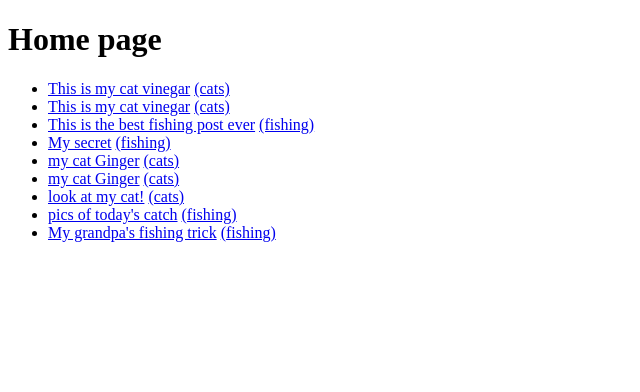
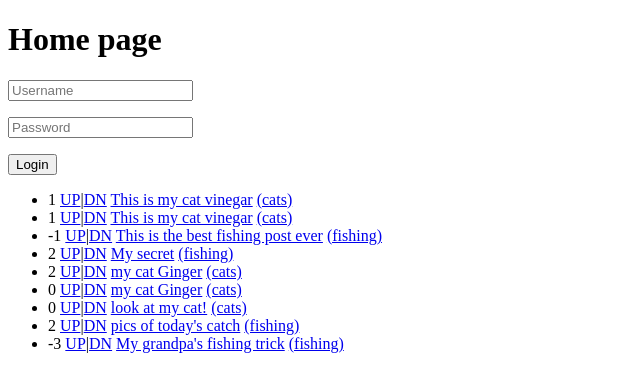
Before and after one commit to nmaltais/Saiddit, a Django app: page / in a window 1280 px wide. Shown: the top 392 px of the page, without its empty margins (0-640 px from the left). Run offline with Django 3.2, Linux system fonts and the light colour scheme; data comes from the database, SQL or seed files in the repository; both versions use the stored data as it was after the commit.

Commit message:
Features: Voting on posts and comments

```diff
--- a/saidditApp/models.py
+++ b/saidditApp/models.py
@@ -37,3 +37,27 @@ class Comment(models.Model):
 
     def __unicode__(self):
         return u'%s (Author:%s on post:%s)' % (self.content, self.user, self.post)
+
+
+class PostVote(models.Model):
+    user = models.ForeignKey(User)
+    post = models.ForeignKey(Post)
+    direction = models.IntegerField(choices=(
+        (-1, "up"),
+        (1, "down"),
+    ))
+
+    def __unicode__(self):
+        return u'(%s voted %s on post ID %d)' % (self.user.username, self.direction, self.post.id)
+
+
+class CommentVote(models.Model):
+    user = models.ForeignKey(User)
+    comment = models.ForeignKey(Comment)
+    direction = models.IntegerField(choices=(
+        (-1, "up"),
+        (1, "down"),
+    ))
+
+    def __unicode__(self):
+        return u'(%s voted %s on post ID %d)' % (self.user.username, self.direction, self.comment.id)
--- a/saidditApp/urls.py
+++ b/saidditApp/urls.py
@@ -7,8 +7,9 @@ urlpatterns = [
     url('^logout/$', views.logoutfunc),
     url('^r/(?P<subsaidditname>\w+)/(?P<postid>[0-9]+)/$', views.viewpostpage),
     url('^r/(?P<subsaidditname>\w+)/$', views.viewsubsaidditpage),
-    url('^addpost/(?P<subsaidditname>.+)/$', views.addpostpage),
+    url('^addpost/(?P<subsaidditname>\w+)/$', views.addpostpage),
     url('^addcomment/(?P<postid>[0-9]+)/$', views.addcommentfunc),
-    url('^register/$', views.registerpage)
-
+    url('^register/$', views.registerpage),
+    url('^postvote/(?P<direction>\w+)/(?P<postid>[0-9]+)/(?P<path>\w+)/$', views.postvotefunc),
+    url('^commentvote/(?P<direction>\w+)/(?P<commentid>[0-9]+)/$', views.commentvotefunc),
 ]
--- a/saidditApp/views.py
+++ b/saidditApp/views.py
@@ -9,11 +9,11 @@ from saidditApp.models import *
 
 def homepage(request):
     c = {}
-    c.update({'posts': Post.objects.all()})
+    c.update({'request': request, 'posts': Post.objects.all()})
 
     if request.user.is_authenticated():
         c.update({'loggedinuser': request.user.username})
-    return render_to_response("saidditApp/index.html", c)
+    return render_to_response("saidditApp/index.html", c, context_instance=RequestContext(request))
 
 
 def viewsubsaidditpage(request, subsaidditname):
@@ -66,10 +66,11 @@ def loginpage(request):
         else:
             #Not authenticated
             c.update({'message': "Authentication failed"})
-            return render_to_response("saidditApp/login.html", c, context_instance=RequestContext(request))
+            return redirect("/")
+            #return render_to_response("saidditApp/index.html", c, context_instance=RequestContext(request))
     else:
         #No one tried login in
-        return render_to_response("saidditApp/login.html", c, context_instance=RequestContext(request))
+        return render_to_response("saidditApp/index.html", c, context_instance=RequestContext(request))
 
 
 def logoutfunc(request):
@@ -93,7 +94,7 @@ def viewpostpage(request, subsaidditname, postid):
         comments = Comment.objects.filter(post=post)
     except Comment.DoesNotExist:
         c.update({'post': post})
-        return render_to_response("saidditApp/viewpost.html", c, context__instance=RequestContext(request))
+        return render_to_response("saidditApp/viewpost.html", c, context_instance=RequestContext(request))
 
     c.update({'post': post, 'comments': comments})
     return render_to_response("saidditApp/viewpost.html", c, context_instance=RequestContext(request))
@@ -129,3 +130,51 @@ def addcommentfunc(request, postid):
             comment.save()
     subsaidditname = post.subsaiddit.name
     return redirect("/r/%s/%d/" % (subsaidditname, post.id))
+
+def postvotefunc(request, direction, postid, path):
+    if request.user.is_authenticated():
+        user = request.user
+        post = Post.objects.get(id=postid)
+        if direction == 'up':
+            value = 1
+        elif direction == 'down':
+            value = -1
+
+        try:
+            vote = PostVote.objects.get(user=user, post=post)
+        except PostVote.DoesNotExist:
+            vote = PostVote(user=user, post=post, direction=value)
+            vote.save()
+
+            post.score += value
+            post.save()
+
+    if path == "home":
+        return redirect("/")
+    else:
+        subsaidditname = post.subsaiddit.name
+        return redirect("/r/%s/" % subsaidditname)
+
+
+
+def commentvotefunc(request, direction, commentid):
+    if request.user.is_authenticated():
+        user = request.user
+        comment = Comment.objects.get(id=commentid)
+        if direction == 'up':
+            value = 1
+        elif direction == 'down':
+            value = -1
+
+        try:
+            vote = CommentVote.objects.get(user=user, comment=comment)
+        except CommentVote.DoesNotExist:
+            vote = CommentVote(user=user, comment=comment, direction=value)
+            vote.save()
+
+            comment.score += value
+            comment.save()
+
+        post = comment.post
+        subsaidditname = post.subsaiddit.name
+        return redirect("/r/%s/%d" % (subsaidditname, post.id))
--- a/templates/saidditApp/index.html
+++ b/templates/saidditApp/index.html
@@ -7,14 +7,45 @@
 <body>
     <h1>Home page</h1>
 
+
+
+
+
+
 {%  if loggedinuser %}
     <p>Hi {{ loggedinuser }}, <a href="/logout/">logout</a></p>
+{% else %}
+    {%  if message %}
+        <p>{{ message }}</p>
+    {% endif %}
+    <section class="container">
+        <div class="login">
+          <form method="post" action="/login/">
+              {% csrf_token %}
+            <p><input type="text" name="username" value="" placeholder="Username"></p>
+            <p><input type="password" name="password" value="" placeholder="Password"></p>
+            <!--<p class="remember_me">
+              <label>
+                <input type="checkbox" name="remember_me" id="remember_me">
+                Remember me on this computer
+              </label>
+            </p>-->
+            <p class="submit"><input type="submit" name="submit" value="Login"></p>
+          </form>
+        </div>
+
+        <!--<div class="login-help">
+          <p>Forgot your password? <a href="index.html">Click here to reset it</a>.</p>
+        </div>-->
+    </section>
 {% endif %}
 
 {% if posts %}
     <ul>
     {% for post in posts reversed%}
         <li>
+            {{ post.score }}
+            <a href="/postvote/up/{{ post.id }}/home/">UP</a>|<a href="/postvote/down/{{ post.id }}/home/">DN</a>
             <a href="/r/{{ post.subsaiddit.name }}/{{ post.id }}/">{{ post.title }}</a>
             <a href="/r/{{ post.subsaiddit.name }}/">({{ post.subsaiddit.name }})</a>
         </li>
--- a/templates/saidditApp/viewpost.html
+++ b/templates/saidditApp/viewpost.html
@@ -23,6 +23,8 @@
     {% if comments %}
         <ul>
         {% for comment in comments %}
+            <a href="/commentvote/up/{{ comment.id }}/">UP</a>|<a href="/commentvote/down/{{ comment.id }}/">DN</a>
+            {{ comment.score }}
             <li>{{ comment.user }}
                 <br/>
                 {{ comment.content }}
--- a/templates/saidditApp/viewsubsaiddit.html
+++ b/templates/saidditApp/viewsubsaiddit.html
@@ -12,7 +12,7 @@
 {% if posts %}
     <ul>
     {% for post in posts reversed%}
-        <li><a href="/r/{{ subsaiddit.name }}/{{ post.id }}/">{{ post.title }}</a> {{ post.score }} <a>UP</a> <a>DN</a></li>
+        <li><a href="/r/{{ subsaiddit.name }}/{{ post.id }}/">{{ post.title }}</a> {{ post.score }} <a href="/postvote/up/{{ post.id }}/subsaiddit/">UP</a>|<a href="/postvote/down/{{ post.id }}/subsaiddit/">DN</a></li>
     {% endfor %}
     </ul>
 {% else %}
```
Also changed, not shown: db.sqlite3, saidditApp/migrations/0004_commentvote_postvote.py (added), saidditApp/migrations/0005_auto_20150718_1835.py (added), saidditApp/migrations/0006_auto_20150718_1835.py (added), 6 other files.
